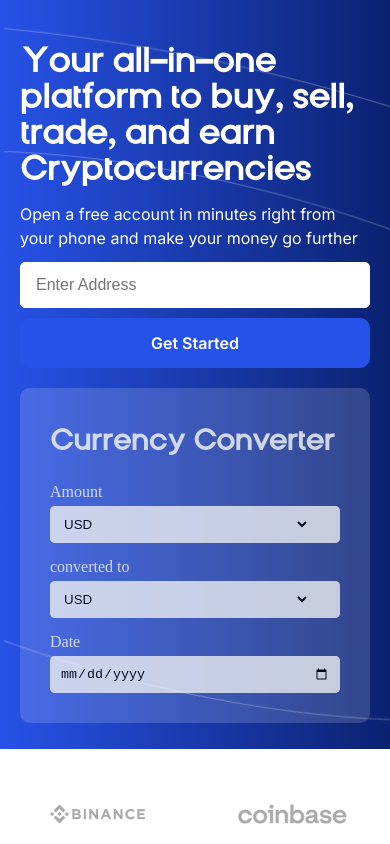
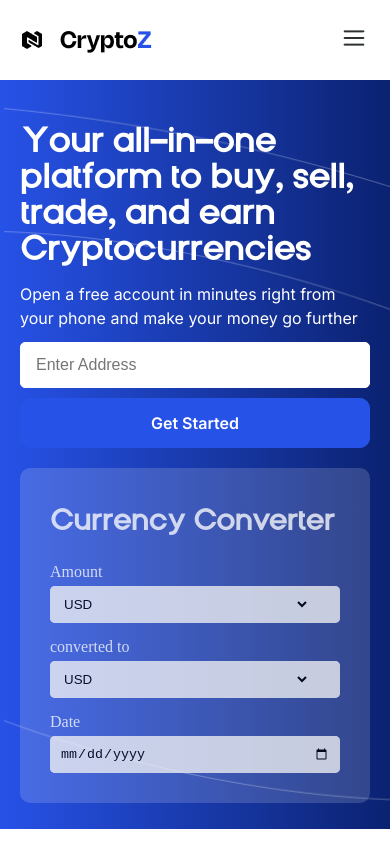
Before and after one commit to Faizol-Shobola/cryptoz, a plain HTML site: page index.html in a window 390 px wide. Shown: the top 844 px of the page. Drawn offline with Linux system fonts and the light colour scheme.

Commit message:
refactor: Update homepage header and navigation

```diff
--- a/index.html
+++ b/index.html
@@ -6,14 +6,14 @@
     <link rel="preconnect" href="https://fonts.googleapis.com">
     <link rel="preconnect" href="https://fonts.gstatic.com" crossorigin>
     <link href="https://fonts.googleapis.com/css2?family=Inter:ital,opsz,wght@0,14..32,100..900;1,14..32,100..900&display=swap" rel="stylesheet">
-    <title>My First Web Page</title>
+    <title>Crypto Currency Landing Page</title>
     <link rel="stylesheet" type="text/css" href="style.css">
     <link rel="stylesheet" type="text/css" href="asset/font/YukitaSans/YukitaSans-Regular.otf">
     <link rel="stylesheet" type="text/css" href="asset/font/YukitaSans/YukitaSans-Medium.otf">
 </head>
 <body>
-    <!-- <header class="header">
-        <div class="header_container">
+    <header class="header">
+        <div class="container header_container">
             <div class="logo_container">
                 <img class="logo" src="asset/Logo.png" alt="">
             </div>
@@ -30,9 +30,11 @@
                 <a class="link" href="">sign in</a>
                 <button class="button">get started</button>
             </div>
+            <div class="hamburger_menu">
+                <img class="icon" src="asset/Menu.png" alt="hamburger_menu">
         </div>
       </div>
-    </header> -->
+    </header>
     <section class="hero">
         <!-- <img class="floating_img_1" src="asset/Coin/BitCoin/Cam2.png" /> -->
         <!-- <img class="floating_img_2" src="asset/Coin/Ethereum/Cam1.png" /> -->
--- a/style.css
+++ b/style.css
@@ -109,6 +109,17 @@ h1, h2, h3, h4, h5, h6 {
   padding: 12px 24px;
   border-radius: 10px;
 }
+
+.hamburger_menu {
+  display: none;
+}
+
+.hamburger_menu .icon {
+  object-fit: contain;
+  height: 32px;
+  width: 32px;
+}
+
 /**************************************
   Hero Section
 *************************************/
@@ -375,6 +386,7 @@ h1, h2, h3, h4, h5, h6 {
   display: flex;
   flex-direction: column;
   gap: 48px;
+  padding: 40px 0px;
 }
 
 .trusted_platform_title {
@@ -920,6 +932,17 @@ h1, h2, h3, h4, h5, h6 {
 
 /* Responsive Styles */
 @media screen and (max-width: 768px) {
+  .header .menu_container {
+    display: none;
+  }
+
+  .header .button_container {
+    display: none;
+  }
+  .hamburger_menu {
+    display: block;
+  }
+
   .hero_container {
     grid-template-columns: repeat(1, 1fr);
     padding: 10px 0;
```
Also changed, not shown: asset/Menu.png (added).
